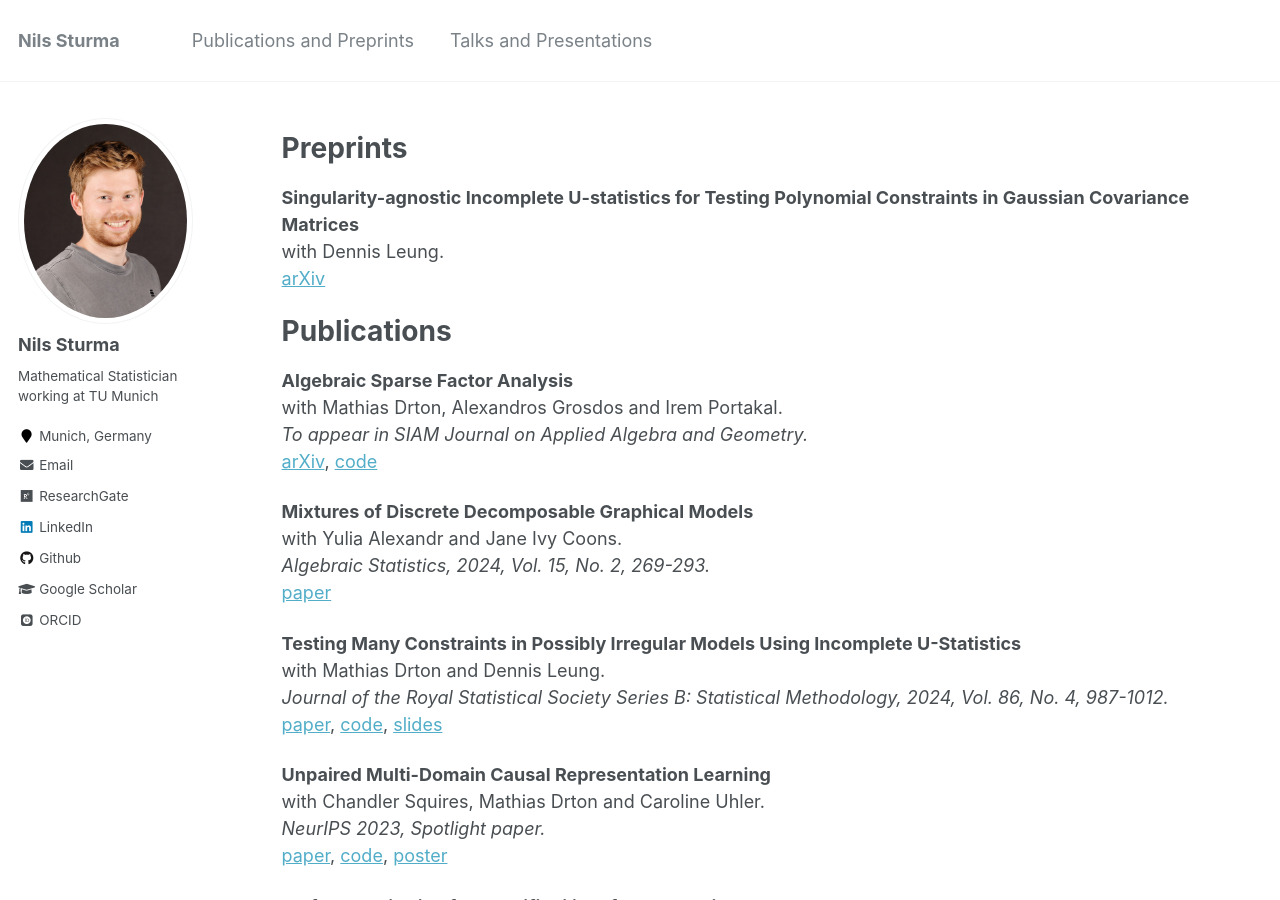
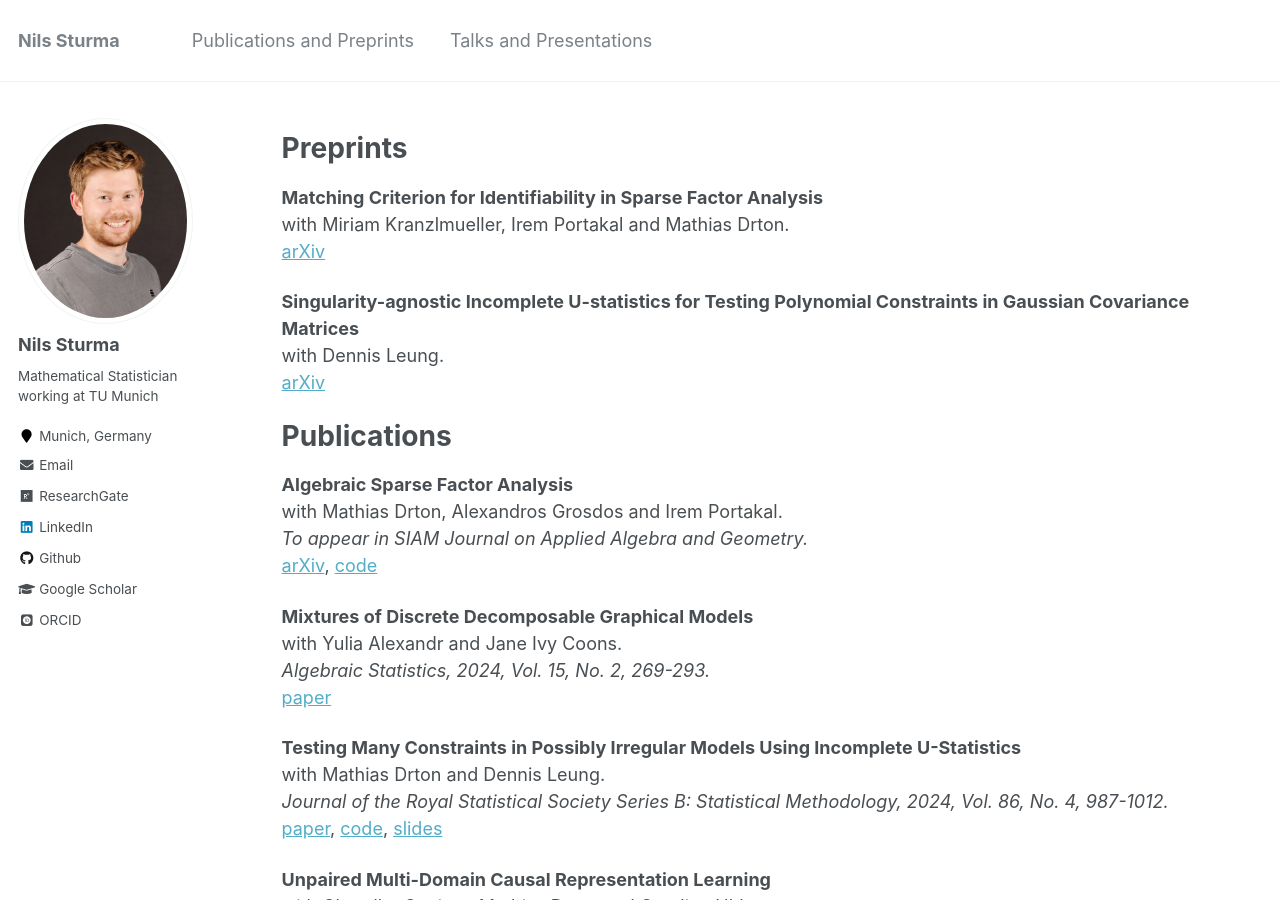
Before and after one commit to NilsSturma/nilssturma.github.io, a Jekyll site: the page built from _pages/publications.md, in a window 1280 px wide and 900 px high. Built offline with Jekyll 4.4.1, drawn with Linux system fonts in a browser that asks for light colours; some web fonts are replaced.

Commit message:
added id factor analysis paper

```diff
--- a/_pages/publications.md
+++ b/_pages/publications.md
@@ -17,10 +17,13 @@ author_profile: true
 
 # Preprints
 
+**Matching Criterion for Identifiability in Sparse Factor Analysis** \
+with Miriam Kranzlmueller, Irem Portakal and Mathias Drton. \
+[arXiv](http://arxiv.org/abs/2502.02986)
+
 **Singularity-agnostic Incomplete U-statistics for Testing Polynomial Constraints in Gaussian Covariance Matrices** \
 with Dennis Leung. \
 [arXiv](https://arxiv.org/abs/2401.02112)
-
 
 
 # Publications
```
